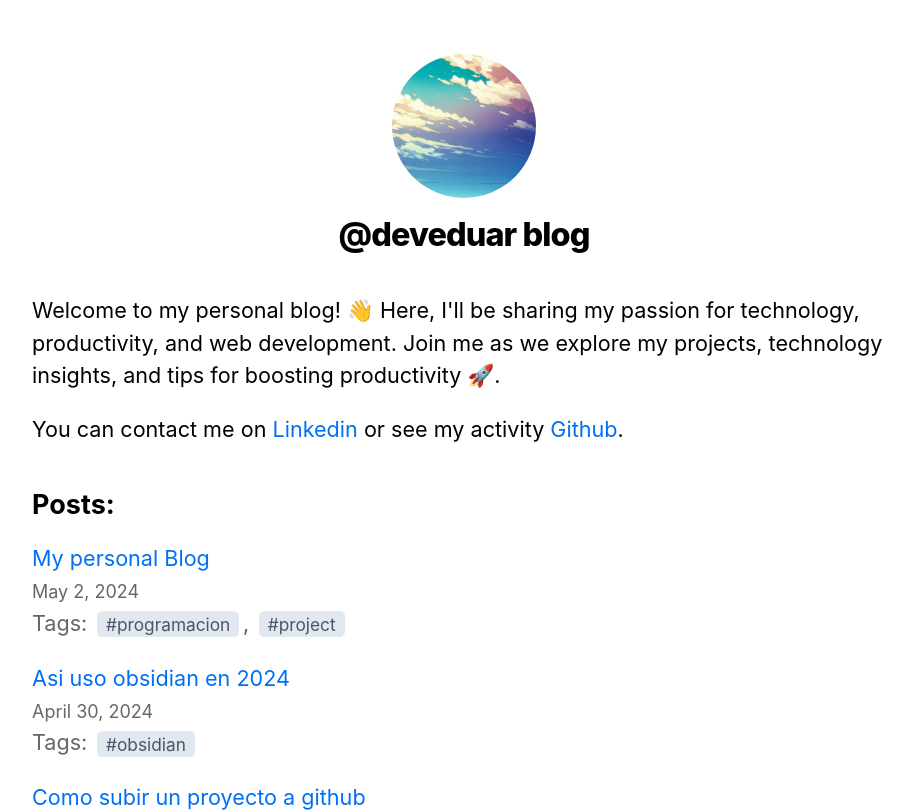
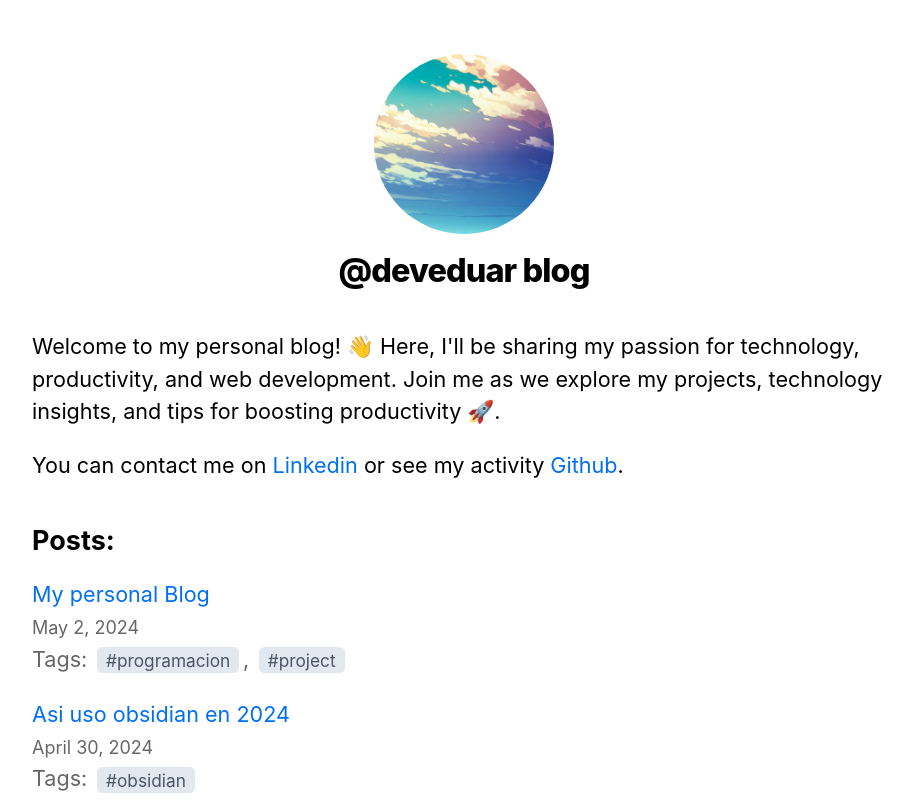
Before and after one commit to deveduar/nextjs-blog, a Next.js app: page / in a window 1280 px wide. Shown: the top 812 px of the page, without its empty margins (176-1089 px from the left). Built offline with nearby package versions, Linux system fonts and the light colour scheme.

Commit message:
post updated and css of image profile

```diff
--- a/components/layout.js
+++ b/components/layout.js
@@ -29,15 +29,15 @@ export default function Layout({ children, home }) {
           <meta name="og:title" content={siteTitle} />
           <meta name="twitter:card" content="summary_large_image" />
         </Head>
-        <header className={styles.header}>
+        <header className={`${styles.header} ${home ? styles.home : ""}`}>
           {home ? (
             <>
               <Image
                 priority
                 src="/images/profile.jpg"
                 className={utilStyles.borderCircle}
-                height={144}
-                width={144}
+                height={180}
+                width={180}
                 alt=""
               />
               <h1 className={utilStyles.heading2Xl}>{name}</h1>
--- a/components/layout.module.css
+++ b/components/layout.module.css
@@ -1,12 +1,16 @@
 .container {
     max-width: 36rem;
     padding: 0 1rem;
-    margin: 3rem auto 6rem;
+    margin: 0.3rem auto 6rem;
 }
 .header {
     display: flex;
     flex-direction: column;
     align-items: center;
+}
+
+.header.home {
+  margin-top: 3rem; /* Ajusta el margen superior según lo necesites */
 }
 
 .backToHome {
--- a/posts/project-blog.md
+++ b/posts/project-blog.md
@@ -31,7 +31,7 @@ status: 🚀
 ![](https://i.ibb.co/vV06zJQ/deveduar-blog-2.png)
 
 ## Contact
-"Thanks for reading! Want to learn more about me or discuss a collaboration? Get in touch! 📩
+Thanks for reading! Want to learn more about me or discuss a collaboration? Get in touch! 📩
 - [GitHub](https://github.com/deveduar)
 - [Linkedin](http://www.linkedin.com/in/deveduar)
 - [Twitter](https://twitter.com/deveduar)
```
